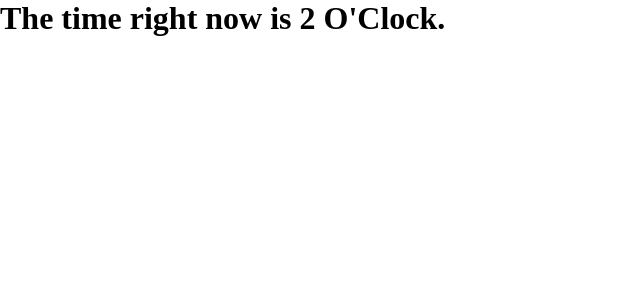
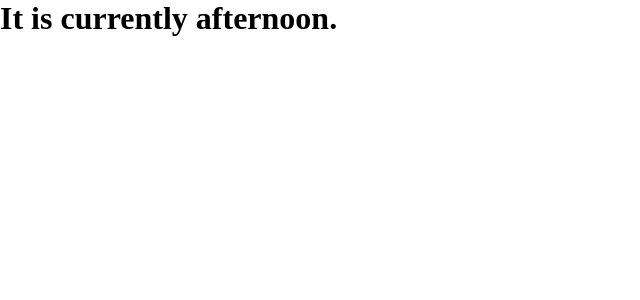
Before and after one commit to timmmyeo/learning-react, a React (Create React App) app: page / in a window 1280 px wide. Shown: the top 300 px of the page, without its empty margins (0-640 px from the left). Built offline with nearby package versions, Linux system fonts and the light colour scheme.

Commit message:
Modification to show the whether it is morning, afternoon, or night.

```diff
--- a/src/components/MyApp.js
+++ b/src/components/MyApp.js
@@ -14,11 +14,18 @@ import Header from "./Header"
 
 function MyApp() {
   const date = new Date();
-  let hours = date.getHours();
-  hours = hours % 12;
+  const hours = date.getHours();
+  let timeOfDay
+  if (hours < 12) {
+    timeOfDay = "morning";
+  } else if (hours < 17) {
+    timeOfDay = "afternoon";
+  } else {
+    timeOfDay = "night";
+  }
 
   return (
-    <h1>The time right now is {hours} O'Clock.</h1>
+    <h1>It is currently {timeOfDay}.</h1>
   )
 }
 
```
